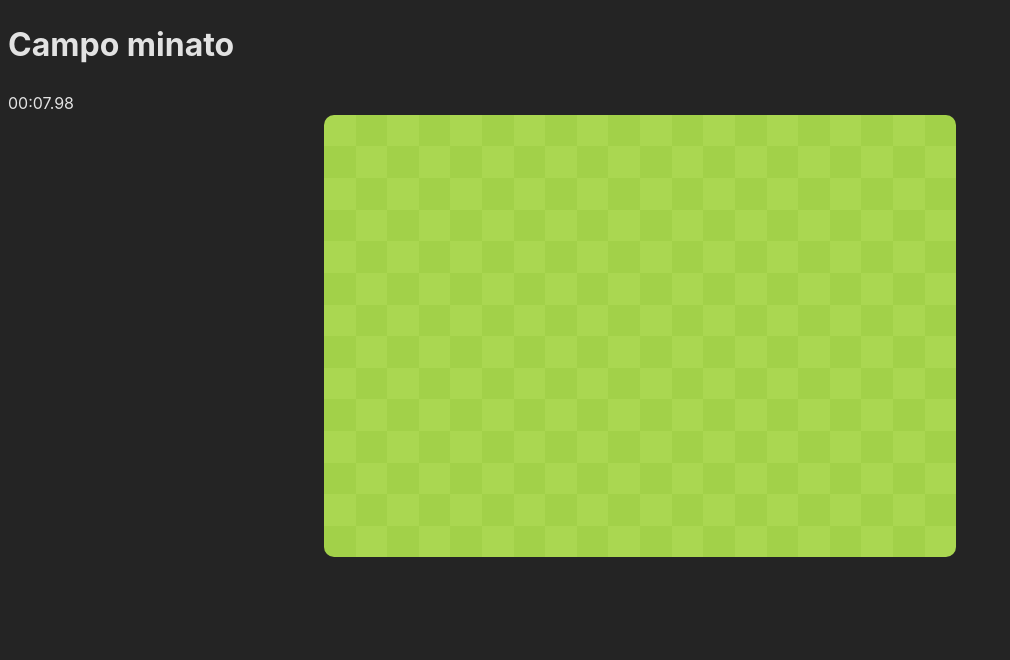
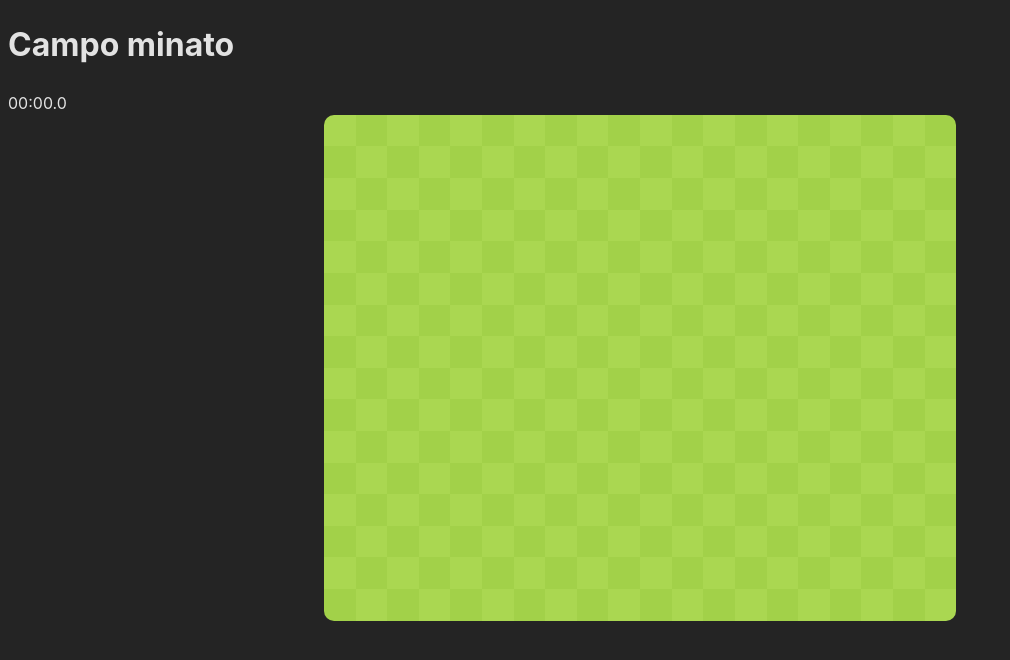
Before and after one commit to davide-dallab/campo-minato, a React (Vite) app: page / in a window 1280 px wide. Shown: the top 660 px of the page, without its empty margins (0-1010 px from the left). Built offline with nearby package versions, Linux system fonts and the light colour scheme.

Commit message:
removed useless images

```diff
--- a/package.json
+++ b/package.json
@@ -3,6 +3,7 @@
   "private": true,
   "version": "0.0.0",
   "type": "module",
+  "homepage": "https://davide-dallab.github.io/campo-minato",
   "scripts": {
     "dev": "vite",
     "build": "tsc && vite build",
--- a/src/App.tsx
+++ b/src/App.tsx
@@ -1,14 +1,16 @@
 import { useEffect, useState } from "react";
 import "./App.css";
+import Timer from "./comonents/Timer";
 
 function App() {
   let playingTime = 0;
+  const [gameState, setGameState] = useState<GameState>("covered");
 
   return (
     <div className="App">
       <h1>Campo minato</h1>
-      <Timer precision={.01} onTimerUpdate={time => playingTime = time} stop={false}/>
-      <Field fieldSize={{ width: 20, height: 14 }} bombCount={40} />
+      <Timer precision={.1} onTimerUpdate={time => playingTime = time} running={gameState == "playing"}/>
+      <Field fieldSize={{ width: 20, height: 16 }} bombCount={40} onGameStateChange={setGameState}/>
     </div>
   );
 }
@@ -63,6 +65,8 @@ function Field(props: {
   function handleLeftClick(tile: Tile) {
     if (tile.flag) return;
 
+    tile.discovered = true;
+
     if (gameState === "covered") {
       setGameState("playing");
       plantMines(tile.position);
@@ -86,8 +90,6 @@ function Field(props: {
         }
       }
     }
-
-    tile.discovered = true;
 
     rerender();
   }
@@ -206,6 +208,10 @@ function Field(props: {
 
     tile.flag = !tile.flag;
 
+    if (checkWin()) {
+      setGameState("won");
+    }
+
     rerender();
   }
 
@@ -286,39 +292,4 @@ function Tile(props: {
   );
 }
 
-function Timer(props: { precision: number, onTimerUpdate?: (number: number) => void, stop: boolean }) {
-  const [time, setTime] = useState(0);
-
-  useEffect(() => {
-    const updater = setInterval(() => {
-      if(!props.stop)
-        setTime((oldTime) => oldTime + props.precision);
-    }, 1000 * props.precision);
-
-    return () => clearInterval(updater);
-  }, []);
-
-  if(props.onTimerUpdate){
-    useEffect(() => {props.onTimerUpdate?.(time)}, [time]);
-  }
-
-  function formattedTime() {
-    const minutes = Math.floor(time / 60);
-    const seconds = Math.floor(time % 60);
-    const remainder = (time - seconds).toFixed(Math.log10(1 / props.precision));
-
-    function formatNumber(n: number) {
-      return n < 10 ? `0${n}` : `${n}`;
-    }
-
-    return props.precision >= 1
-      ? `${formatNumber(minutes)}:${formatNumber(seconds)}`
-      : `${formatNumber(minutes)}:${formatNumber(seconds)}.${remainder
-          .toString()
-          .substring(2)}`;
-  }
-
-  return <span className="timer">{formattedTime()}</span>;
-}
-
 export default App;
--- /dev/null
+++ b/src/comonents/Timer.tsx
@@ -0,0 +1,42 @@
+import { useEffect, useState } from "react";
+
+export default function Timer(props: {
+  precision: number;
+  onTimerUpdate?: (number: number) => void;
+  running: boolean;
+}) {
+  const [time, setTime] = useState(0);
+
+  useEffect(() => {
+    if (props.running) {
+      const updater = setTimeout(() => {
+        console.log(time + props.precision);
+        setTime((oldTime) => oldTime + props.precision);
+      }, 1000 * props.precision);
+
+      return () => clearTimeout(updater);
+    }
+  }, [props.running, time]);
+
+  useEffect(() => {
+    props.onTimerUpdate?.(time);
+  }, [time]);
+
+  function formattedTime() {
+    const minutes = Math.floor(time / 60);
+    const seconds = Math.floor(time % 60);
+    const remainder = (time - seconds).toFixed(Math.log10(1 / props.precision));
+
+    function formatNumber(n: number) {
+      return n < 10 ? `0${n}` : `${n}`;
+    }
+
+    return props.precision >= 1
+      ? `${formatNumber(minutes)}:${formatNumber(seconds)}`
+      : `${formatNumber(minutes)}:${formatNumber(seconds)}.${remainder
+          .toString()
+          .substring(2)}`;
+  }
+
+  return <span className="timer">{formattedTime()}</span>;
+}
```
Also changed, not shown: src/assets/bomb.png (deleted), src/assets/flag.png (deleted).
